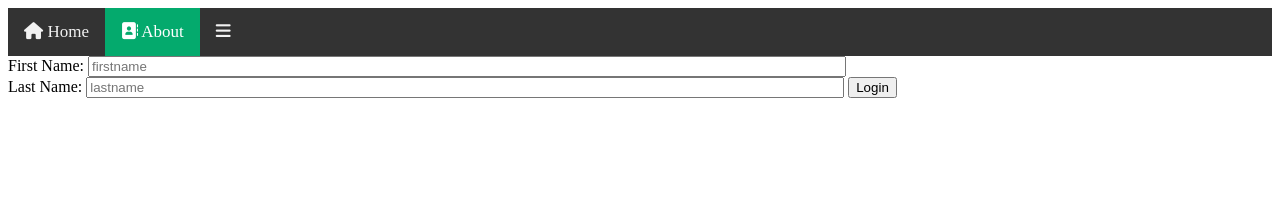
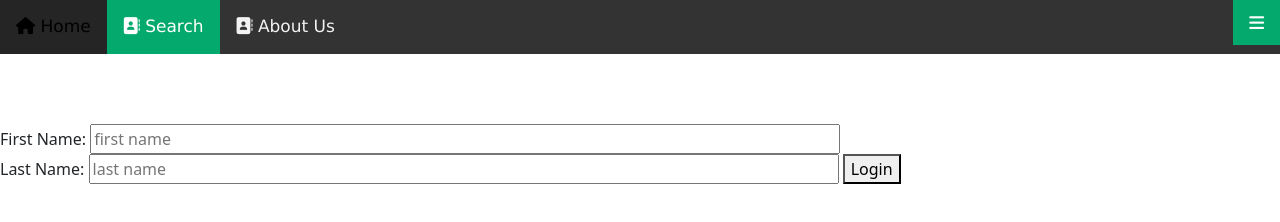
Before and after one commit to adnx26/TinoNews, a plain HTML site: page templates/form.html in a window 1280 px wide. Drawn offline with nearby package versions, Linux system fonts and the light colour scheme.

Commit message:
fixed nav bar

```diff
--- a/staticFiles/home.css
+++ b/staticFiles/home.css
@@ -1,22 +1,29 @@
 
-  h1 {
+  /*h1 {
     font-family: Verdana, Geneva, sans-serif;
     font-size: 2.5em;
     color: FireBrick;
-    }
-    #index #topnav .index, #page1 #menu .page1 {
+    }*/
+    /* #index #topnav .index, #page1 #menu .page1 {
       font-weight: bold;
     }
-  p {
+     */
+  /*p {
     font-family: Georgia, serif;
     font-size: 1.2em;
     color: rgb(0, 0, 0);
-    }
+    }*/
     .topnav {
       overflow: hidden;
       background-color: #333;
+      position: fixed;
+      top: 0;
+      left: 0;
+      width: 100%;
     }
-
+    body {
+      margin: 0;
+  }
     .topnav a {
       float: left;
       color: #f2f2f2;
@@ -24,6 +31,7 @@
       padding: 14px 16px;
       text-decoration: none;
       font-size: 17px;
+      display: block;
     }
     .topnav a.active {
       background-color: #04AA6D;
@@ -58,7 +66,7 @@
     }
 
     .input{
-      padding-top: 50px;
+      padding-top: 300px;
     }
 
     input{
@@ -69,3 +77,18 @@
       background-color: #dadada;
       width: 500px;
     }
+    .topnav a.icon {
+      float: right;
+      background-color: #04AA6D;
+      color: white;
+    }
+    form
+    {
+    display: inline-block;
+    margin-left: auto;
+    margin-right: auto;
+    text-align: left;
+    vertical-align: middle;
+    position: relative;
+    top:100px
+    }
--- a/templates/form.html
+++ b/templates/form.html
@@ -1,35 +1,31 @@
-<!DOCTYPE html>
+!DOCTYPE html>
 <html>
     <head>
         <title>Tino Tutors</title>
+        <link href="https://cdn.jsdelivr.net/npm/bootstrap@5.0.2/dist/css/bootstrap.min.css" rel="stylesheet" integrity="sha384-EVSTQN3/azprG1Anm3QDgpJLIm9Nao0Yz1ztcQTwFspd3yD65VohhpuuCOmLASjC" crossorigin="anonymous">
         <link rel="stylesheet" href="/staticFiles/home.css">
         <script src="https://kit.fontawesome.com/346dc8b92a.js" crossorigin="anonymous"></script>
     </head>
     <body>
+
+        <!--NAVBAR-->
         <div class="topnav">
-        <a href="/"><i class="fa-solid fa-house"></i>  Home</a>
-        <a class="active" href="/form"><i class="fa-solid fa-address-book"></i>  About</a>
+            <a href="/" style="font-family:verdana;"><i class="fa-solid fa-house"></i>  Home</a>
+            <a class="active" href="/form" style="font-family:verdana;"><i class="fa-solid fa-address-book" ></i>  Search</a>
+            <a href="/AbtUs" style="font-family:verdana;"><i class="fa-solid fa-address-book"></i>  About Us</a>
             <a href="javascript:void(0);" class="icon" onclick="myFunction()">
                 <i class="fa fa-bars"></i>
               </a>
         </div>
+        <div>
             <form method="get">
-    <label for="firstname">First Name:</label>
-    <input type="text" id="firstname" name="fname" placeholder="firstname">
+                <label class = "form" for="firstname">First Name:</label>
+                <input class = "form" type="text" id="firstname" name="fname" placeholder="first name">
                 <br>
-    <label for="lastname">Last Name:</label>
-    <input type="text" id="lastname" name="lname" placeholder="lastname">
-    <button type="submit">Login</button>
+                <label class = "form" for="last name">Last Name:</label>
+                <input class = "form" type="text" id="lastname" name="lname" placeholder="last name">
+                <button class = "form" type="submit">Login</button>
             </form>
-<script>
-    function myFunction() {
-      var x = document.getElementById("myTopnav");
-      if (x.className === "topnav") {
-        x.className += " responsive";
-      } else {
-        x.className = "topnav";
-      }
-    }
-    </script>
+            </div>
 </body>
 </html>
```
Also changed, not shown: templates/AboutUs.html (added, +19 -0 lines), templates/home.html (+3 -2 lines), 1 other file. Lines whose indentation alone changed are shown as unchanged.
